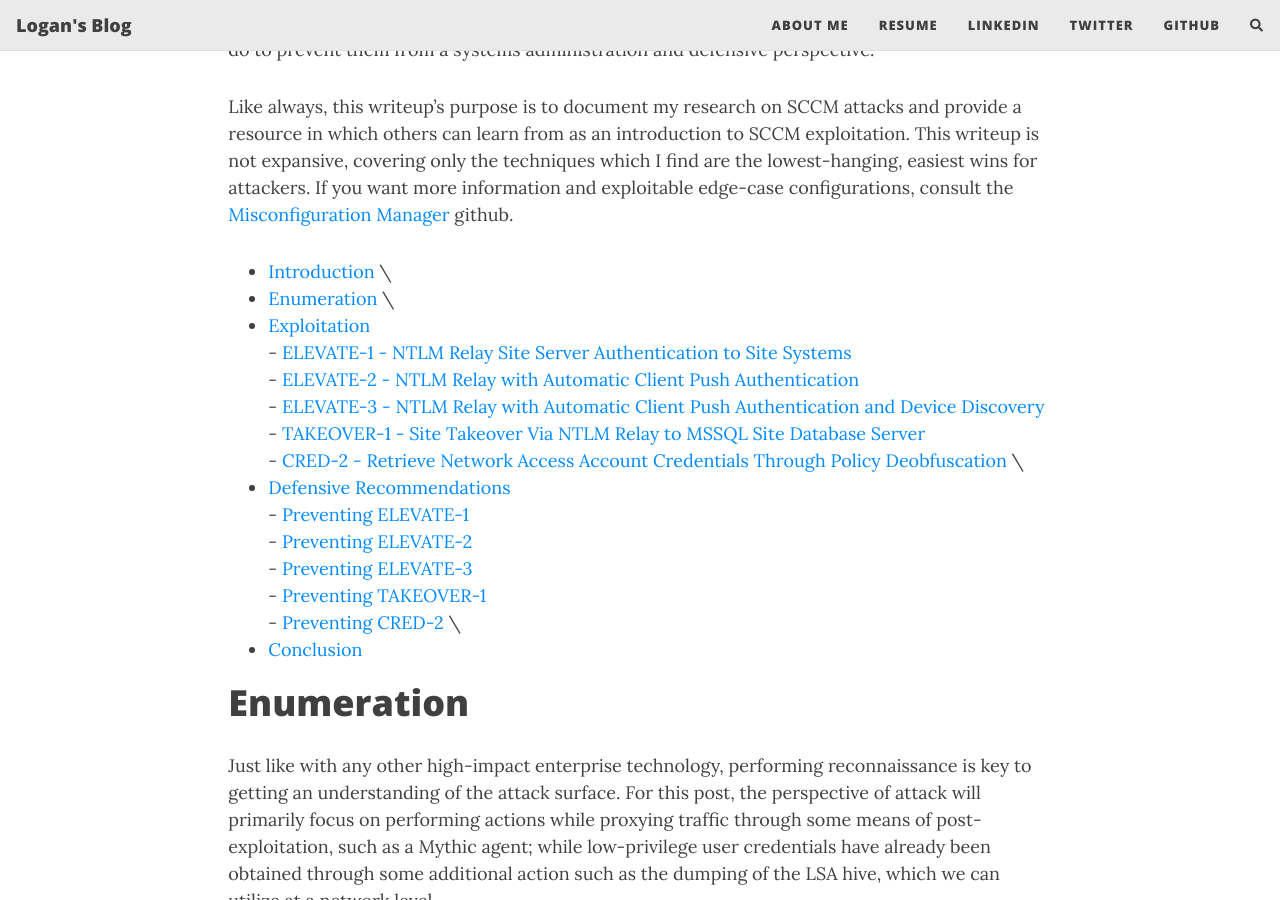
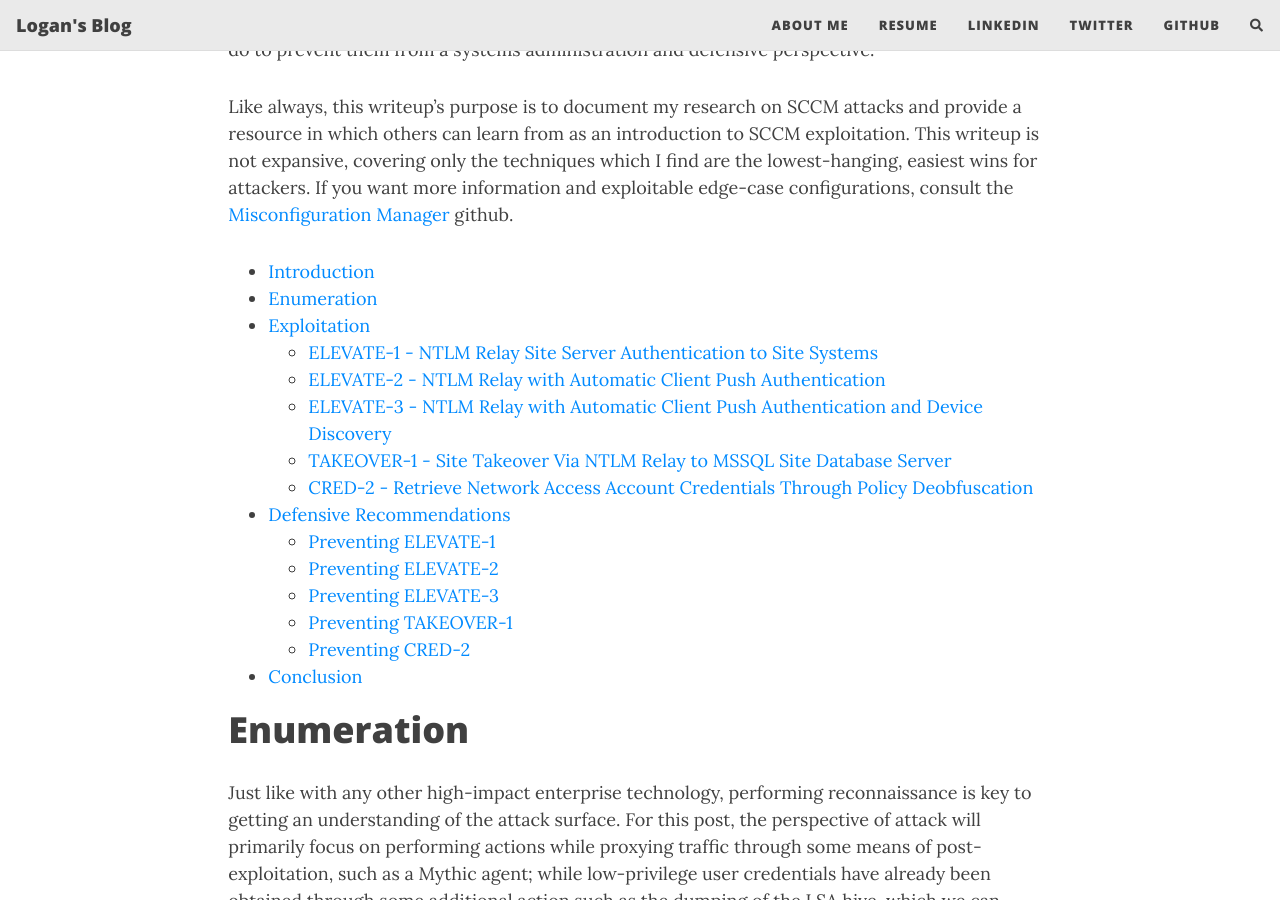
Before and after one commit to logangoins/logangoins.github.io, a Jekyll site: the page built from _posts/2025-4-17-sccm.md, in a window 1280 px wide and 900 px high, scrolled down 856 px. Built offline with Jekyll 4.4.1, drawn with Linux system fonts in a browser that asks for light colours; nearby versions of some CDN libraries; comment, search, counter and statistics services are not loaded.

Commit message:
fixed toc

```diff
--- a/_posts/2025-4-17-sccm.md
+++ b/_posts/2025-4-17-sccm.md
@@ -14,20 +14,20 @@ Like any Active Directory integrated Microsoft technology, abuses are possible.
 
 Like always, this writeup's purpose is to document my research on SCCM attacks and provide a resource in which others can learn from as an introduction to SCCM exploitation. This writeup is not expansive, covering only the techniques which I find are the lowest-hanging, easiest wins for attackers. If you want more information and exploitable edge-case configurations, consult the [Misconfiguration Manager](https://github.com/subat0mik/Misconfiguration-Manager) github.
 
-- [Introduction](#introduction) \
-- [Enumeration](#enumeration) \
-- [Exploitation](#exploitation) \
-\-   [ELEVATE-1 - NTLM Relay Site Server Authentication to Site Systems](#elevate-1---ntlm-relay-site-server-authentication-to-site-systems) \
-\-   [ELEVATE-2 - NTLM Relay with Automatic Client Push Authentication](#elevate-2---ntlm-relay-with-automatic-client-push-authentication) \
-\-   [ELEVATE-3 - NTLM Relay with Automatic Client Push Authentication and Device Discovery](#elevate-3---ntlm-relay-with-automatic-client-push-authentication-and-device-discovery) \
-\-   [TAKEOVER-1 - Site Takeover Via NTLM Relay to MSSQL Site Database Server](#takeover-1---site-takeover-via-ntlm-relay-to-mssql-site-database-server) \
-\-   [CRED-2 - Retrieve Network Access Account Credentials Through Policy Deobfuscation](#cred-2---retrieve-network-access-account-credentials-through-policy-deobfuscation) \
-- [Defensive Recommendations](#defensive-recommendations) \
-\-   [Preventing ELEVATE-1](#preventing-elevate-1) \
-\-   [Preventing ELEVATE-2](#preventing-elevate-2) \
-\-   [Preventing ELEVATE-3](#preventing-elevate-3) \
-\-   [Preventing TAKEOVER-1](#preventing-takeover-1) \
-\-   [Preventing CRED-2](#preventing-cred-2) \
+- [Introduction](#introduction)
+- [Enumeration](#enumeration)
+- [Exploitation](#exploitation)
+  - [ELEVATE-1 - NTLM Relay Site Server Authentication to Site Systems](#elevate-1---ntlm-relay-site-server-authentication-to-site-systems)
+  - [ELEVATE-2 - NTLM Relay with Automatic Client Push Authentication](#elevate-2---ntlm-relay-with-automatic-client-push-authentication)
+  - [ELEVATE-3 - NTLM Relay with Automatic Client Push Authentication and Device Discovery](#elevate-3---ntlm-relay-with-automatic-client-push-authentication-and-device-discovery)
+  - [TAKEOVER-1 - Site Takeover Via NTLM Relay to MSSQL Site Database Server](#takeover-1---site-takeover-via-ntlm-relay-to-mssql-site-database-server)
+  - [CRED-2 - Retrieve Network Access Account Credentials Through Policy Deobfuscation](#cred-2---retrieve-network-access-account-credentials-through-policy-deobfuscation)
+- [Defensive Recommendations](#defensive-recommendations)
+  - [Preventing ELEVATE-1](#preventing-elevate-1)
+  - [Preventing ELEVATE-2](#preventing-elevate-2)
+  - [Preventing ELEVATE-3](#preventing-elevate-3)
+  - [Preventing TAKEOVER-1](#preventing-takeover-1)
+  - [Preventing CRED-2](#preventing-cred-2)
 - [Conclusion](#conclusion)
 
 # Enumeration
```
